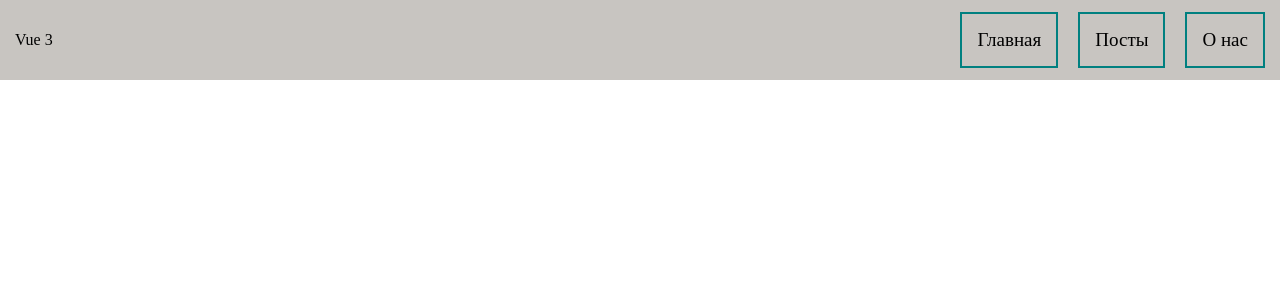
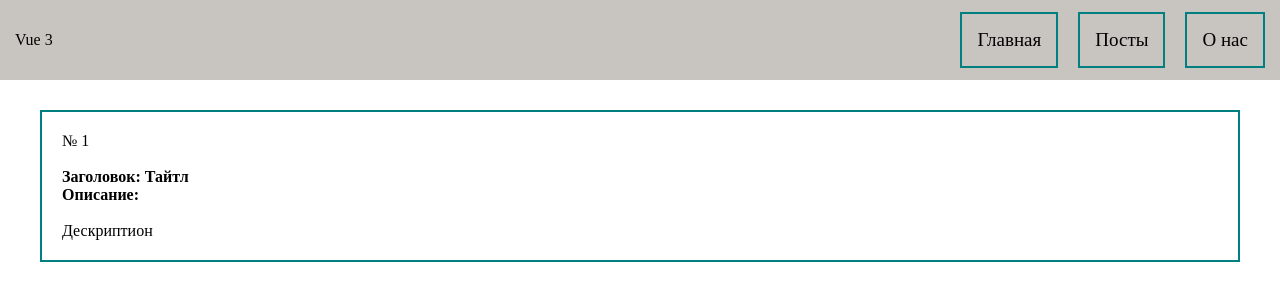
Before and after one commit to VladimirGorin/traning-vue, a Vue app: page /posts/1 in a window 1280 px wide. Shown: the top 300 px of the page. Built offline with nearby package versions, Linux system fonts and the light colour scheme.

Commit message:
add directives functional

```diff
--- a/src/components/Navbar.vue
+++ b/src/components/Navbar.vue
@@ -1,20 +1,15 @@
 <template>
   <div class="navbar">
     <ul>
-      <GreenLi
-        v-for="(route, index) in $router.getRoutes()"
-        :key="index"
-        @click="$router.push(route.path)"
-      >
-        {{ route?.name }}
-      </GreenLi>
+      <GreenLi @click="$router.push('/')">Главная</GreenLi>
+      <GreenLi @click="$router.push('/posts')">Посты</GreenLi>
+      <GreenLi @click="$router.push('/about')">О нас</GreenLi>
     </ul>
   </div>
 </template>
 
 <script>
-export default {
-};
+export default {};
 </script>
 
 <style scoped>
--- a/src/components/PostItem.vue
+++ b/src/components/PostItem.vue
@@ -15,12 +15,14 @@
       </div>
     </div>
     <div class="post-manage">
-      <GreenButton @click="$emit('deletePost', post?.id)" >Удалить</GreenButton>
+      <GreenButton @click="$router.push(`/posts/${post?.id}`)"
+        >Открыть</GreenButton
+      >
+      <GreenButton @click="$emit('deletePost', post?.id)">Удалить</GreenButton>
     </div>
   </div>
 </template>
 <script>
-
 export default {
   props: {
     post: {
@@ -41,7 +43,10 @@ export default {
   gap: 10px;
 }
 
-.post-manage{
-    width: 15%;
+.post-manage {
+  width: 15%;
+  display: flex;
+  gap: 20px;
+  flex-direction: column;
 }
 </style>
--- /dev/null
+++ b/src/directives/VIntersection.js
@@ -0,0 +1,8 @@
+
+export default {
+  name: "intersection",
+  mounted(element, binding) {
+    const observePosts = binding.value;
+    observePosts(element)
+  },
+};
--- /dev/null
+++ b/src/directives/index.js
@@ -0,0 +1,5 @@
+import VIntersection from "@/directives/VIntersection.js"
+
+export default [
+    VIntersection
+]
--- a/src/main.js
+++ b/src/main.js
@@ -2,6 +2,7 @@ import { createApp } from 'vue'
 import App from './App.vue'
 
 import components from "@/components/UI/"
+import directives from '@/directives/'
 import router from '@/router/router.js'
 
 const app = createApp(App)
@@ -10,6 +11,10 @@ components.forEach(component => {
     app.component(component.name, component)
 })
 
+directives.forEach(directive => {
+    app.directive(directive.name, directive)
+})
+
 
 app.use(router)
 app.mount('#app')
--- /dev/null
+++ b/src/pages/PostPage.vue
@@ -0,0 +1,49 @@
+<template>
+    <div class="post">
+      <div class="post-data">
+        <div class="post-id">
+          <p>№ {{ postId }}</p>
+          <br />
+        </div>
+        <div class="post-title">
+          <h4>Заголовок: Тайтл</h4>
+        </div>
+        <div class="post-description">
+          <h4>Описание:</h4>
+          <br />
+          <p>Дескриптион</p>
+        </div>
+      </div>
+    </div>
+  </template>
+  <script>
+
+  export default {
+    props: {
+        posts: {
+            type: () => [],
+            required: true
+        }
+    },
+    data() {
+        return {
+            postId: this.$route.params?.id
+        }
+    }
+  };
+  </script>
+  <style>
+  .post {
+    width: 100%;
+    border: 2px solid teal;
+    padding: 20px;
+
+    display: flex;
+    flex-direction: row;
+    gap: 10px;
+  }
+
+  .post-manage{
+      width: 15%;
+  }
+  </style>
--- a/src/pages/PostsPage.vue
+++ b/src/pages/PostsPage.vue
@@ -19,7 +19,7 @@
         <PostList v-if="!postsSettings.isPostsLoading" @deletePost="deletePost" :posts="searchInSortedPosts" />
     </div>
 
-    <div ref="observer-posts"></div>
+    <div v-intersection="observePosts" class="observer-posts"></div>
 </template>
 
 <script>
@@ -142,7 +142,7 @@ export default {
             }
         },
 
-        observePosts() {
+        observePosts(element) {
             const callback = async (entries, observer) => {
                 if (entries[0].isIntersecting && this.posts.length === this.paginationSettings.currentPage * this.paginationSettings.pageLimit) {
                     this.paginationSettings.currentPage++;
@@ -159,15 +159,12 @@ export default {
                 threshold: 1.0,
             });
 
-            observer.observe(this.$refs["observer-posts"])
-
+            observer.observe(element)
         },
     },
 
     mounted() {
-        this.getPosts().then(() => {
-            this.observePosts();
-        });
+        this.getPosts();
 
     },
 
--- a/src/router/router.js
+++ b/src/router/router.js
@@ -1,26 +1,27 @@
 import AboutPage from "@/pages/AboutPage.vue";
 import MainPage from "@/pages/MainPage.vue";
+import PostPage from "@/pages/PostPage.vue";
 import PostsPage from "@/pages/PostsPage.vue";
 import { createRouter, createWebHistory } from "vue-router";
 
 const routes = [
   {
     path: "/",
-    name: "Главная",
     component: MainPage,
   },
   {
     path: "/posts",
-    name: "Посты",
     component: PostsPage,
   },
   {
+    path: "/posts/:id",
+    component: PostPage,
+  },
+  {
     path: "/about",
-    name: "О нас",
     component: AboutPage,
   },
 ];
-
 
 const router = createRouter({
   routes,
```
